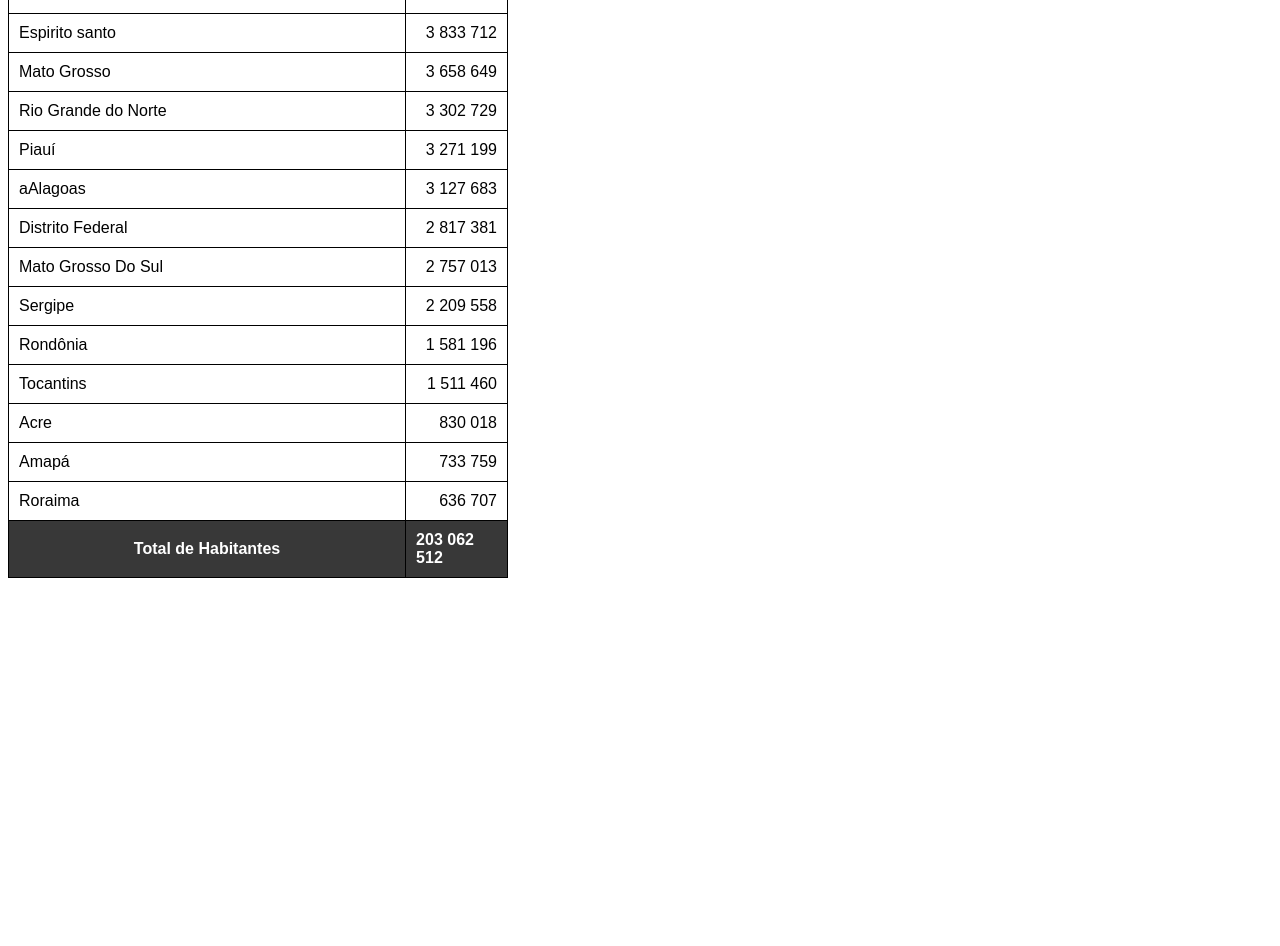
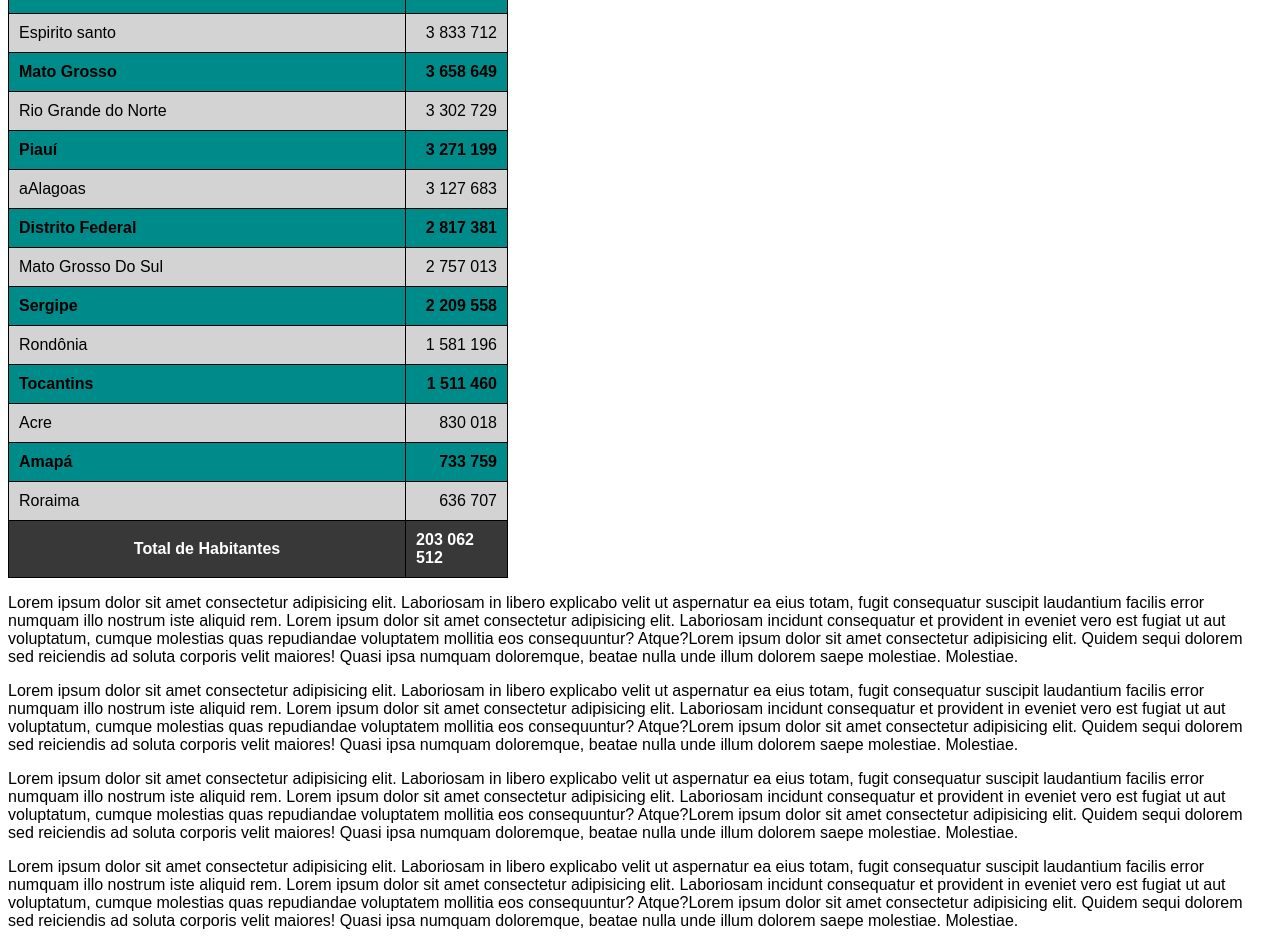
Before and after one commit to ivanferreira1/html-css, a plain HTML site: page exercicios/ex023/tabela002.html in a window 1280 px wide. Shown: the part 700-1646 px from the top of the page. Before the commit the page ends 1286 px from the top, so only its background shows below. Drawn offline with Linux system fonts and the light colour scheme.

Commit message:
atualizei o exercício tabela 002

```diff
--- a/exercicios/ex023/tabela002.html
+++ b/exercicios/ex023/tabela002.html
@@ -19,6 +19,7 @@
         table {
             width: 500px;
             border-collapse: collapse;
+            position: relative;
         }
 
         td, th {
@@ -29,6 +30,20 @@
         thead, tfoot {
             background-color: #383838;
             color: white;
+        }
+
+        thead > tr > th {
+            position: sticky;
+            top: -1px;
+            background-color: #383838;
+        }
+
+        tbody > tr:nth-child(odd) { /* 2n-1 */
+            background-color: lightgray;
+        }
+        tbody > tr:nth-child(even) { /* 2n-1 */
+            background-color: darkcyan;
+            font-weight: bold;
         }
 
         td.num {
@@ -174,5 +189,9 @@
             </tr>
         </tfoot>
     </table>
+    <p>Lorem ipsum dolor sit amet consectetur adipisicing elit. Laboriosam in libero explicabo velit ut aspernatur ea eius totam, fugit consequatur suscipit laudantium facilis error numquam illo nostrum iste aliquid rem. Lorem ipsum dolor sit amet consectetur adipisicing elit. Laboriosam incidunt consequatur et provident in eveniet vero est fugiat ut aut voluptatum, cumque molestias quas repudiandae voluptatem mollitia eos consequuntur? Atque?Lorem ipsum dolor sit amet consectetur adipisicing elit. Quidem sequi dolorem sed reiciendis ad soluta corporis velit maiores! Quasi ipsa numquam doloremque, beatae nulla unde illum dolorem saepe molestiae. Molestiae.</p>
+    <p>Lorem ipsum dolor sit amet consectetur adipisicing elit. Laboriosam in libero explicabo velit ut aspernatur ea eius totam, fugit consequatur suscipit laudantium facilis error numquam illo nostrum iste aliquid rem. Lorem ipsum dolor sit amet consectetur adipisicing elit. Laboriosam incidunt consequatur et provident in eveniet vero est fugiat ut aut voluptatum, cumque molestias quas repudiandae voluptatem mollitia eos consequuntur? Atque?Lorem ipsum dolor sit amet consectetur adipisicing elit. Quidem sequi dolorem sed reiciendis ad soluta corporis velit maiores! Quasi ipsa numquam doloremque, beatae nulla unde illum dolorem saepe molestiae. Molestiae.</p>
+    <p>Lorem ipsum dolor sit amet consectetur adipisicing elit. Laboriosam in libero explicabo velit ut aspernatur ea eius totam, fugit consequatur suscipit laudantium facilis error numquam illo nostrum iste aliquid rem. Lorem ipsum dolor sit amet consectetur adipisicing elit. Laboriosam incidunt consequatur et provident in eveniet vero est fugiat ut aut voluptatum, cumque molestias quas repudiandae voluptatem mollitia eos consequuntur? Atque?Lorem ipsum dolor sit amet consectetur adipisicing elit. Quidem sequi dolorem sed reiciendis ad soluta corporis velit maiores! Quasi ipsa numquam doloremque, beatae nulla unde illum dolorem saepe molestiae. Molestiae.</p>
+    <p>Lorem ipsum dolor sit amet consectetur adipisicing elit. Laboriosam in libero explicabo velit ut aspernatur ea eius totam, fugit consequatur suscipit laudantium facilis error numquam illo nostrum iste aliquid rem. Lorem ipsum dolor sit amet consectetur adipisicing elit. Laboriosam incidunt consequatur et provident in eveniet vero est fugiat ut aut voluptatum, cumque molestias quas repudiandae voluptatem mollitia eos consequuntur? Atque?Lorem ipsum dolor sit amet consectetur adipisicing elit. Quidem sequi dolorem sed reiciendis ad soluta corporis velit maiores! Quasi ipsa numquam doloremque, beatae nulla unde illum dolorem saepe molestiae. Molestiae.</p>
 </body>
 </html>
```
